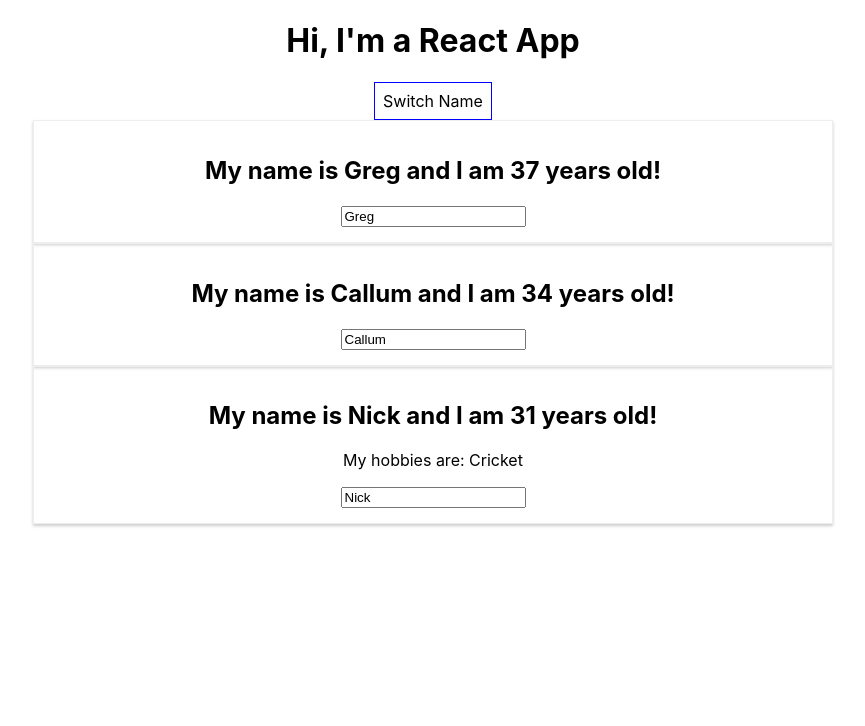
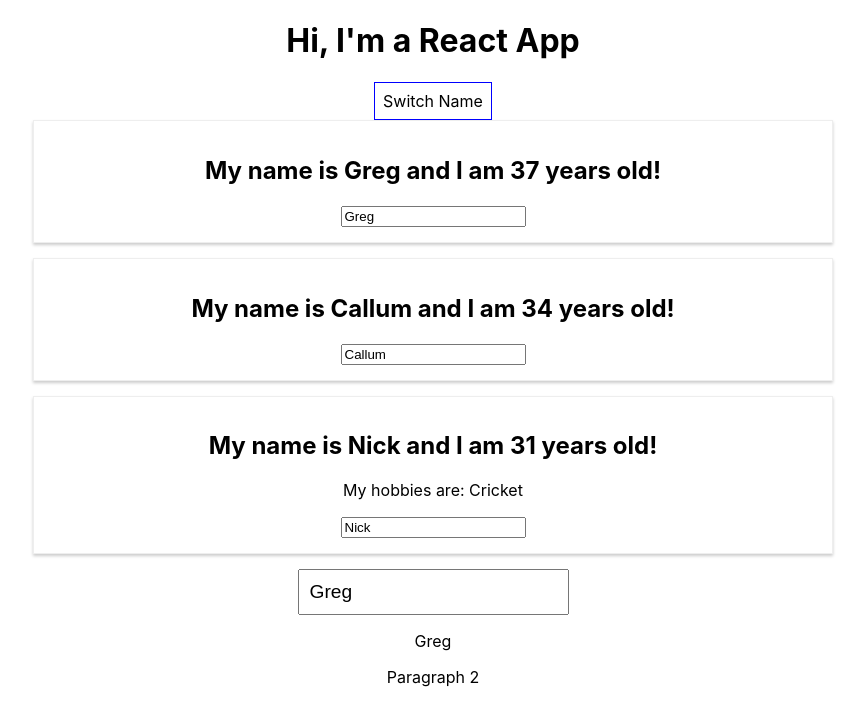
Before and after one commit to geejay81/react-complete-guide, a React (Create React App) app: page / in a window 1280 px wide. Shown: the top 726 px of the page, without its empty margins (207-1072 px from the left). Built offline with nearby package versions, Linux system fonts and the light colour scheme.

Commit message:
Completed first assignment

```diff
--- a/src/App.js
+++ b/src/App.js
@@ -1,6 +1,8 @@
 import React, { Component } from 'react';
 import './App.css';
 import Person from './Person/Person';
+import UserInput from './UserInput/UserInput';
+import UserOutput from './UserOutput/UserOutput';
 
 class App extends Component {
 
@@ -9,7 +11,8 @@ class App extends Component {
       { name: 'Greg', age: 37 },
       { name: 'Callum', age: 34 },
       { name: 'Nick', age: 31 }
-    ]
+    ],
+    username: 'Greg'
   }
 
   switchNameHandler = () => {
@@ -31,6 +34,12 @@ class App extends Component {
         { name: 'Nick', age: 31 }
       ]
     });
+  }
+
+  updateUsername = (event) => {
+    this.setState({
+      username: event.target.value
+    })
   }
 
   render() {
@@ -60,6 +69,8 @@ class App extends Component {
         <Person
           name={this.state.persons[2].name}
           age={this.state.persons[2].age}>My hobbies are: Cricket</Person>
+        <UserInput change={this.updateUsername} username={this.state.username} />
+        <UserOutput username={this.state.username} />
       </div>
     );
   }
--- a/src/Person/Person.css
+++ b/src/Person/Person.css
@@ -5,4 +5,5 @@
     box-shadow: 0 2px 3px #ccc;
     padding: 15px;
     text-align: center;
+    margin-bottom: 15px;
 }
--- /dev/null
+++ b/src/UserInput/UserInput.css
@@ -0,0 +1,4 @@
+.UserInput {
+    padding: 10px;
+    font-size: larger;
+}
--- /dev/null
+++ b/src/UserInput/UserInput.js
@@ -0,0 +1,10 @@
+import React from 'react';
+import './UserInput.css';
+
+const userInput = (props) => {
+    return(
+        <input className="UserInput" type="text" onChange={props.change} value={props.username} />
+    );
+}
+
+export default userInput;
--- /dev/null
+++ b/src/UserOutput/UserOutput.js
@@ -0,0 +1,12 @@
+import React from 'react';
+
+const userOutput = (props) => {
+    return(
+        <div>
+            <p>{props.username}</p>
+            <p>Paragraph 2</p>
+        </div>
+    );
+}
+
+export default userOutput;
```
